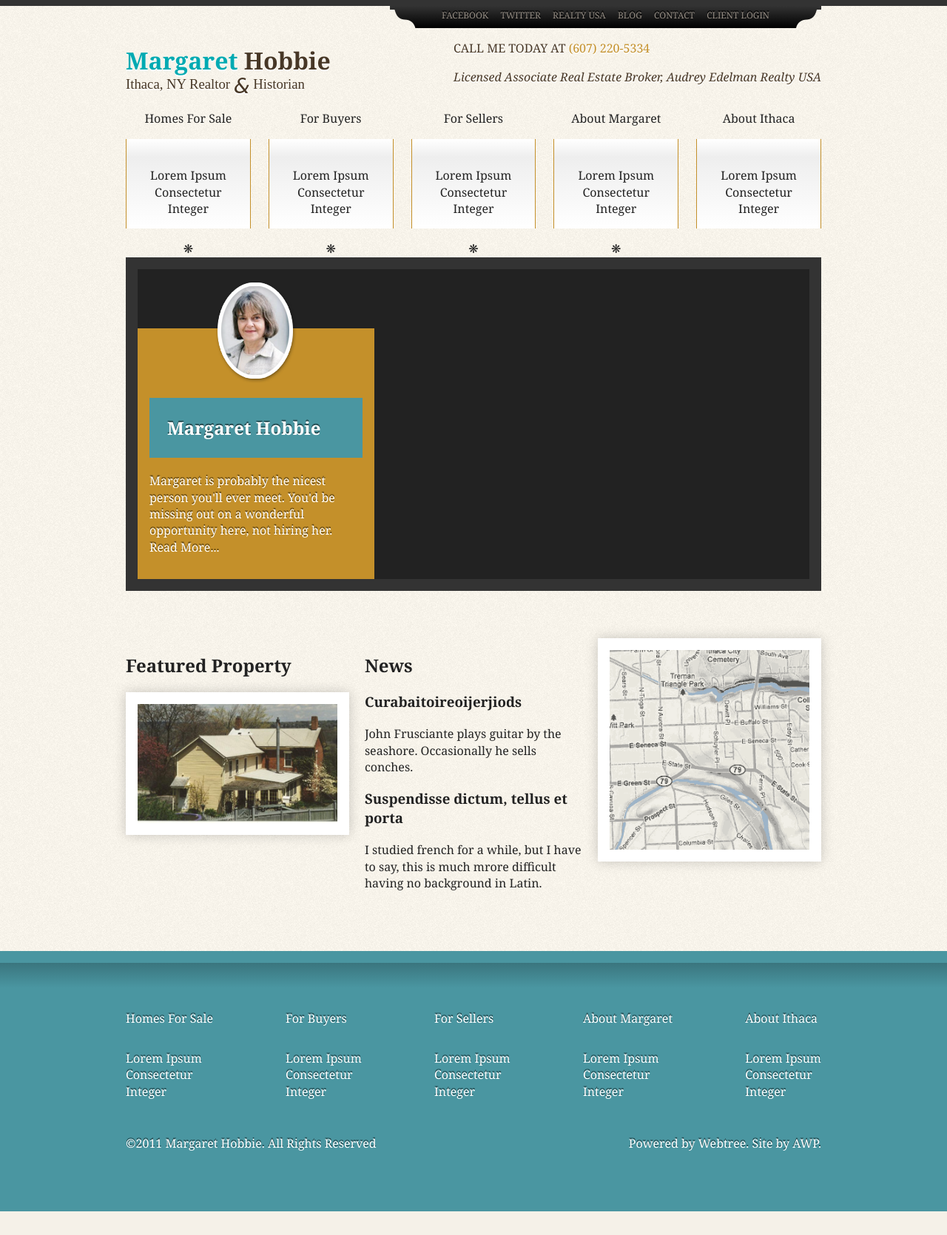
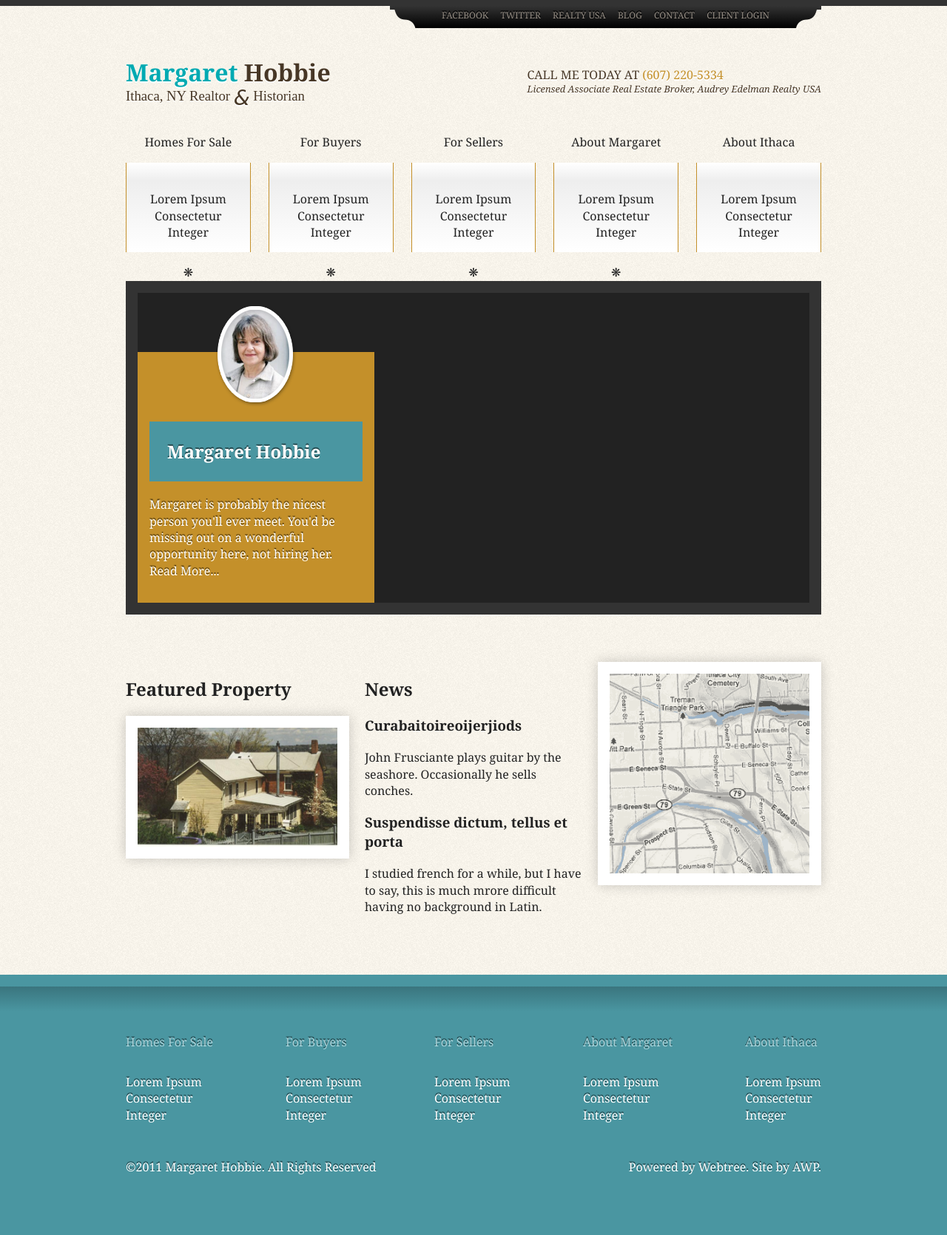
Before and after one commit to danielgamage/awpexampleproject-1, a PHP site: page / in a window 1280 px wide. Shown: the whole page at 74% size. Before the commit the page ends 1638 px from the top, so only its background shows below. Run offline with PHP 8.4, Linux system fonts and the light colour scheme; some libraries are stand-ins or nearby versions; some web fonts are replaced.

Commit message:
fixed some wrapper business. definitely not a perfect solution but css calc support isn't where id like it to be

```diff
--- a/css/style.css
+++ b/css/style.css
@@ -562,12 +562,17 @@
   color: #473726;
   font-family: "QuattrocentoRomanRegular", "Georgia", serif;
   text-shadow: 0 0.1em white;
-  display: -webkit-flex;
-  -webkit-justify-content: space-between;
-  display: -moz-flex;
-  -moz-justify-content: space-between;
-  display: flex;
-  justify-content: space-between; }
+  padding: 1em 0; }
+  header .wrap {
+    display: -webkit-flex;
+    -webkit-justify-content: space-between;
+    -webkit-align-items: center;
+    display: -moz-flex;
+    -moz-justify-content: space-between;
+    -moz-align-items: center;
+    display: flex;
+    justify-content: space-between;
+    align-items: center; }
   header h1 {
     margin-bottom: -1em; }
     header h1 .first-name {
@@ -581,13 +586,17 @@
     font-size: 1.5em;
     position: relative;
     top: 0.20em; }
+  header address p {
+    margin: 0; }
   header address p:first-child {
     text-transform: uppercase;
     font-style: normal; }
+  header address p:last-child {
+    font-size: 0.8em; }
   header address a {
     color: #c4902a; }
 
-nav.menu > ul {
+nav.menu ul.nav {
   display: -webkit-flex;
   -webkit-justify-content: space-between;
   display: -moz-flex;
@@ -596,18 +605,18 @@
   justify-content: space-between;
   padding: 0;
   margin: 0; }
-  nav.menu > ul > li {
+  nav.menu ul.nav > li {
     display: inline-block;
     text-align: center; }
-    nav.menu > ul > li:not(:last-child):after {
+    nav.menu ul.nav > li:not(:last-child):after {
       content: '\274B';
       display: inline-block; }
-    nav.menu > ul > li ul {
+    nav.menu ul.nav > li ul {
       padding: 1em 2em;
       background-image: linear-gradient(to bottom, white, #eeeeee 20%, white);
       border-left: #c4902a 1px solid;
       border-right: #c4902a 1px solid; }
-      nav.menu > ul > li ul:before {
+      nav.menu ul.nav > li ul:before {
         content: '';
         display: inline-block;
         height: 100%; }
@@ -638,13 +647,7 @@
       top: -5em; }
 
 .threemusketeers {
-  display: flex;
-  display: -webkit-flex;
-  display: -moz-flex;
   margin: 4em 0; }
-  .threemusketeers > * {
-    display: block;
-    width: 100%; }
 
 footer {
   background-image: linear-gradient(to bottom, #3a757e, #4a96a1 10%, #4a96a1);
@@ -652,7 +655,7 @@
   padding: 4em 0;
   color: white;
   text-shadow: 0 -0.1em rgba(0, 0, 0, 0.5); }
-  footer > div > ul {
+  footer ul.nav {
     display: -webkit-flex;
     -webkit-justify-content: space-between;
     display: -moz-flex;
@@ -661,12 +664,15 @@
     justify-content: space-between;
     padding: 0;
     margin: 0; }
-    footer > div > ul > li {
+    footer ul.nav > li {
       display: block; }
-      footer > div > ul > li ul {
+      footer ul.nav > li > a {
+        font-family: "QuattrocentoRomanRegular", "Georgia", serif;
+        color: #abd3d9; }
+      footer ul.nav > li ul {
         margin: 2em 0 2em 0;
         padding: 0; }
-        footer > div > ul > li ul li {
+        footer ul.nav > li ul li {
           display: block; }
   footer .bottom .wrap {
     display: -webkit-flex;
@@ -678,19 +684,19 @@
 
 @media only screen and (min-width: 480px) {
   /* Style adjustments for viewports 480px and over go here */
-  .threemusketeers {
+  .threemusketeers > .wrap {
     display: -webkit-flex;
     -webkit-justify-content: space-between;
     display: -moz-flex;
     -moz-justify-content: space-between;
     display: flex;
     justify-content: space-between; }
-    .threemusketeers > * {
+    .threemusketeers > .wrap > * {
       display: block;
       width: 33%; }
-      .threemusketeers > *:not(:first-child) {
+      .threemusketeers > .wrap > *:not(:first-child) {
         padding-left: 0.5em; }
-      .threemusketeers > *:not(:last-child) {
+      .threemusketeers > .wrap > *:not(:last-child) {
         padding-right: 0.5em; } }
 @media only screen and (min-width: 768px) {
   /* Style adjustments for viewports 768px and over go here */ }
--- a/header.php
+++ b/header.php
@@ -14,8 +14,8 @@
         <script src="js/vendor/modernizr-2.6.2.min.js"></script>
     </head>
     <body>
-    	<div class="wrap">
 	    	<nav id="top">
+		    	<div class="wrap"> <!-- ugh wrappers WHY !-->
 		    		<ul>
 		    			<a href="facebook">
 		    				<li>Facebook</li>
@@ -36,8 +36,10 @@
 		    				<li>Client Login</li>
 		    			</a>
 		    		</ul>
+		    	</div>
 	    	</nav>
 	    	<header>
+	    		<div class="wrap">
 		    		<a href="/">
 		    			<h1><span class="first-name">Margaret</span> Hobbie</h1>
 		    			<h3>Ithaca, NY Realtor <span class="flourish">&</span> Historian</h3>
@@ -46,7 +48,10 @@
 		    			<p>Call me today at <a href="tel:+16072205334">(607) 220-5334</a></p>
 		    			<p>Licensed Associate Real Estate Broker, Audrey Edelman Realty USA</p>
 		    		</address>
+		    	</div>
 	    	</header>
 			<nav class="menu" role="navigation">
+				<div class="wrap">
 					<?php include "nav.php" ?> <!--because why write anything twice?!-->
+				</div>
 			</nav>
--- a/index.php
+++ b/index.php
@@ -1,6 +1,7 @@
 <?php include "header.php" ?>
 
 	<main role="main">
+		<div class="wrap">
 			<section class="slider">
 					<div class="slideshow">
 						<div class="profile">
@@ -10,7 +11,9 @@
 						</div>
 					</div>
 			</section>
-		<div class="threemusketeers"> <!-- Feel awful using a div but it has to be done :C !-->
+		</div>
+		<div class="threemusketeers"> <!-- Feel awful using all these div but i'm rushin :C !-->
+			<div class="wrap">
 				<section class="property featured">
 					<h2>Featured Property</h2>
 					<img class="featured" src="img/house1.jpg" alt="really really gorgeous house">
@@ -30,7 +33,7 @@
 					<img class="map" src="img/map.png" alt="very pretty map of Ithaca">
 				</section>
 			</div>
+		</div>
 	</main>
-</div>
 
 <?php include "footer.php" ?>
--- a/nav.php
+++ b/nav.php
@@ -1,4 +1,4 @@
-    			<ul>
+    			<ul class="nav">
 					<li>
 						<a href="homes_for_sale">Homes For Sale</a>
 						<div class="wrap">
--- a/sass/partials/_media.scss
+++ b/sass/partials/_media.scss
@@ -6,7 +6,7 @@
 
 @media only screen and (min-width: 480px) {
   /* Style adjustments for viewports 480px and over go here */
-	.threemusketeers {
+	.threemusketeers>.wrap {
 	    display: -webkit-flex;
 	    -webkit-justify-content: space-between;
 	    display: -moz-flex;
--- a/sass/partials/_page.scss
+++ b/sass/partials/_page.scss
@@ -92,12 +92,18 @@
     color: $brown;
     font-family: 'QuattrocentoRomanRegular', 'Georgia', serif;
     text-shadow: 0 0.1em white;
+    padding: 1em 0;
+    .wrap {
         display: -webkit-flex;
         -webkit-justify-content: space-between;
+        -webkit-align-items: center;
         display: -moz-flex;
         -moz-justify-content: space-between;
+        -moz-align-items: center;
         display: flex;
         justify-content: space-between;
+        align-items: center;
+    }
     h1 {
         margin-bottom: -1em;
         .first-name {
@@ -116,9 +122,15 @@
         top: 0.20em;
     }
     address {
+        p {
+            margin: 0;
+        }
         p:first-child {
             text-transform: uppercase;
             font-style: normal;
+        }
+        p:last-child {
+            font-size: 0.8em;
         }
         a {
             color: $yellow;
@@ -126,7 +138,7 @@
     }
 }
     nav.menu {
-        >ul {
+        ul.nav {
             display: -webkit-flex;
             -webkit-justify-content: space-between;
             display: -moz-flex;
@@ -190,14 +202,7 @@
 }
 
 .threemusketeers {
-    display: flex;
-    display: -webkit-flex;
-    display: -moz-flex;
     margin: 4em 0;
-    >* {
-        display: block;
-        width: 100%;
-    }
 }
 
 #main {}
@@ -208,7 +213,7 @@
     padding: 4em 0;
     color: white;
     text-shadow: 0 -0.1em rgba(0,0,0,0.5);
-    >div>ul {
+    ul.nav {
         display: -webkit-flex;
         -webkit-justify-content: space-between;
         display: -moz-flex;
@@ -219,6 +224,10 @@
         margin: 0;
         >li {
             display: block;
+            >a {
+                font-family: 'QuattrocentoRomanRegular', 'Georgia', serif;
+                color: lighten($desblue, 30%);
+            }
             ul {
                 margin: 2em 0 2em 0;
                 padding: 0;
```
Lines whose indentation alone changed are shown as unchanged.
